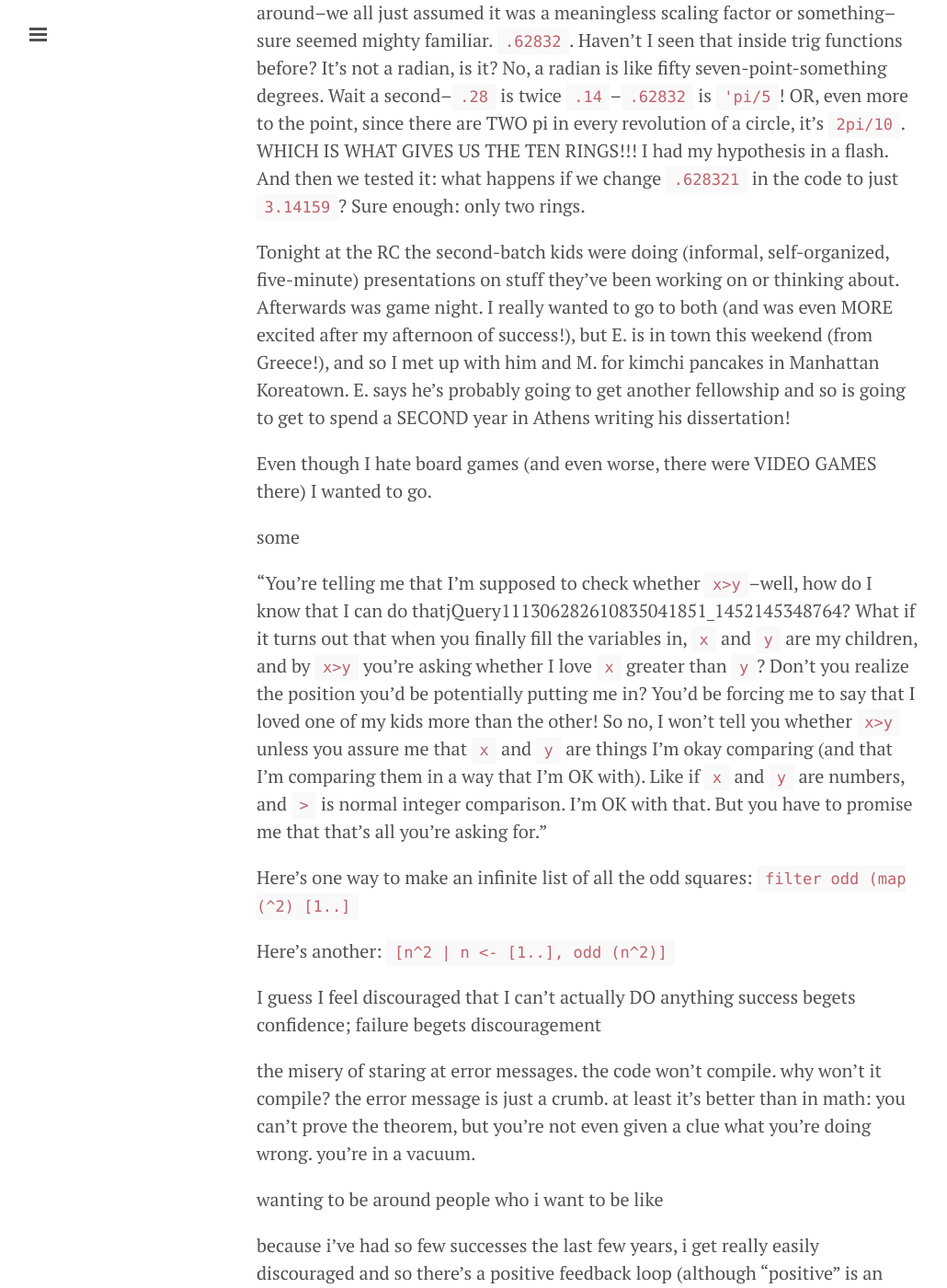
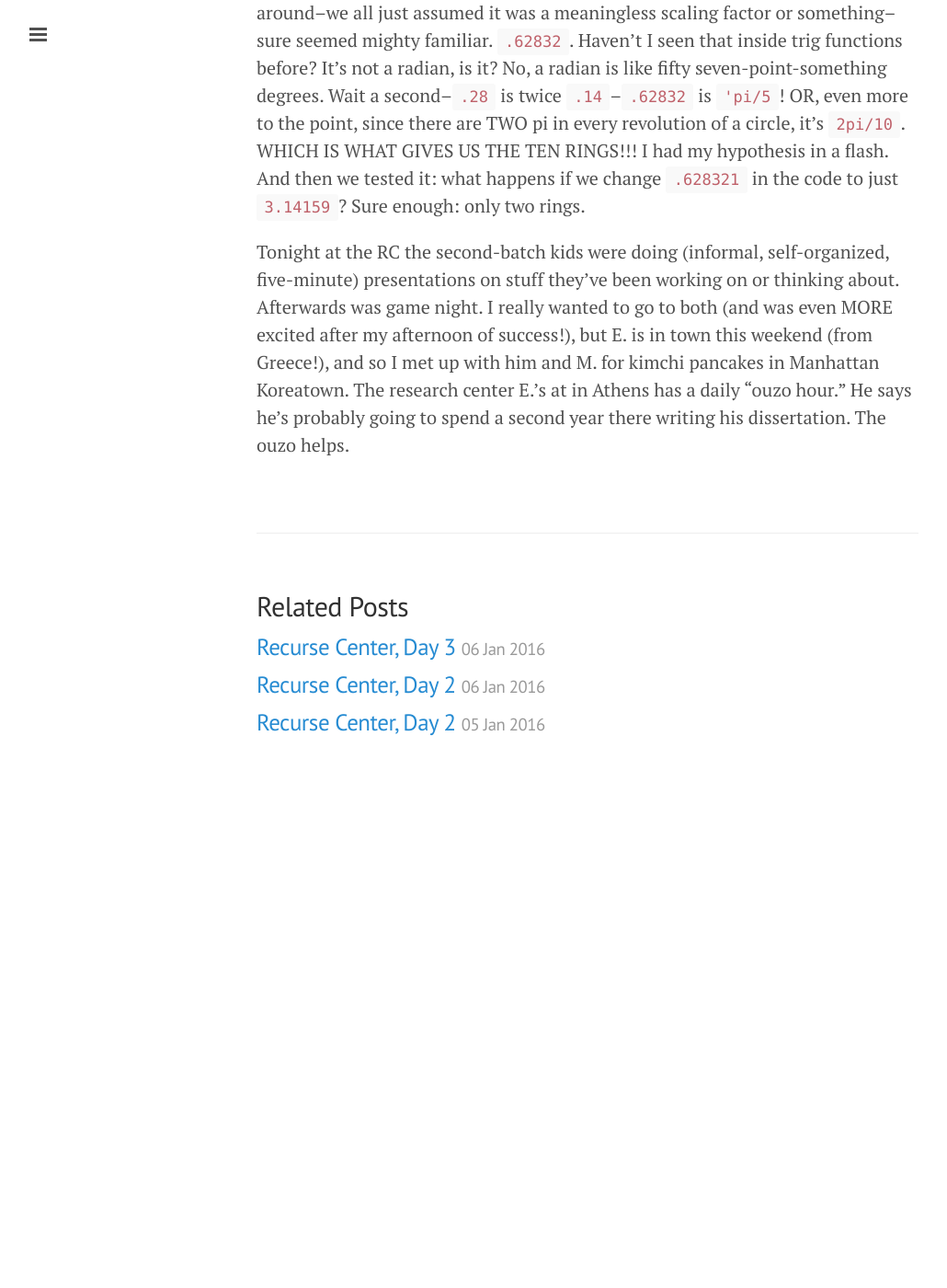
Before and after one commit to amalex5/amalex5.github.io, a Jekyll site: the page built from _posts/2016-01-08-rc-day-4.markdown, in a window 1280 px wide and 1400 px high, scrolled down 3053 px. Shown: the whole window at 92% size, without its empty margins (1-1031 px from the left). Built offline with Jekyll 4.4.1, drawn with Linux system fonts in a browser that asks for light colours; after the commit the page ends 3915 px from its top, so only the background shows below that; some of the changed text lies outside the part shown.

Commit message:
Post update: rc day 4

```diff
--- a/_posts/2016-01-08-rc-day-4.markdown
+++ b/_posts/2016-01-08-rc-day-4.markdown
@@ -1,6 +1,6 @@
 ---
 published: true
-title: rc day 4
+title: Recurse Center, Day 4
 layout: post
 ---
 Today was chiasmatic: I started it with the same anxiety and sadness from yesterday, and ended it with glory, compilation, and whiskey!
@@ -29,60 +29,4 @@ By the time O. and I started talking, he was really just hung up on the mathy pa
 
 At one point I realized that one of the random constants that had been floating around–we all just assumed it was a meaningless scaling factor or something–sure seemed mighty familiar. `.62832`. Haven't I seen that inside trig functions before? It's not a radian, is it? No, a radian is like fifty seven-point-something degrees. Wait a second–`.28` is twice `.14`–`.62832` is `'pi/5`! OR, even more to the point, since there are TWO pi in every revolution of a circle, it's `2pi/10`. WHICH IS WHAT GIVES US THE TEN RINGS!!! I had my hypothesis in a flash. And then we tested it: what happens if we change `.628321` in the code to just `3.14159`? Sure enough: only two rings.
 
-Tonight at the RC the second-batch kids were doing (informal, self-organized, five-minute) presentations on stuff they've been working on or thinking about. Afterwards was game night. I really wanted to go to both (and was even MORE excited after my afternoon of success!), but E. is in town this weekend (from Greece!), and so I met up with him and M. for kimchi pancakes in Manhattan Koreatown. E. says he's probably going to get another fellowship and so is going to get to spend a SECOND year in Athens writing his dissertation!
-
-
-
-Even though I hate board games (and even worse, there were VIDEO GAMES there) I wanted to go.
-
-some
-
-"You're telling me that I'm supposed to check whether `x>y`–well, how do I know that I can do thatjQuery111306282610835041851_1452145348764? What if it turns out that when you finally fill the variables in, `x` and `y` are my children, and by `x>y` you're asking whether I love `x` greater than `y`? Don't you realize the position you'd be potentially putting me in? You'd be forcing me to say that I loved one of my kids more than the other! So no, I won't tell you whether `x>y` unless you assure me that `x` and `y` are things I'm okay comparing (and that I'm comparing them in a way that I'm OK with). Like if `x` and `y` are numbers, and `>` is normal integer comparison. I'm OK with that. But you have to promise me that that's all you're asking for."
-
-Here's one way to make an infinite list of all the odd squares: `filter odd (map (^2) [1..]`
-
-Here's another: `[n^2 | n <- [1..], odd (n^2)]`
-
-I guess I feel discouraged that I can't actually DO anything
-success begets confidence; failure begets discouragement
-
-the misery of staring at error messages. the code won't compile. why won't it compile? the error message is just a crumb. at least it's better than in math: you can't prove the theorem, but you're not even given a clue what you're doing wrong. you're in a vacuum.
-
-wanting to be around people who i want to be like
-
-because i've had so few successes the last few years, i get really easily discouraged
-and so there's a positive feedback loop (although "positive" is an ironic description in this case: it's a positive feedback loop of increasing negativity).
-
-what's frustrating is that this feeling (positive feedback spiral of negativity) is very familiar to me. *but so is its opposite.*
-
-monotonic, not chiasmatic
-
-having some activities that are psychologically taxing and some that are psychologically rewarding, and so being able to cross-subsidize
-
-*Main> map ($ 5) (map (*) [1..10])
-[5,10,15,20,25,30,35,40,45,50]
-*Main> map (* 5) [1..10]
-[5,10,15,20,25,30,35,40,45,50]
-
-red tailed hawk
-http://abcnews.go.com/US/firefighter-rescues-injured-red-tailed-hawk-nyc-building/story?id=36152023
-when i came back, before getting a chance to actually finish writign problem #7
-http://abc7ny.com/pets/firefighter-rescues-injured-red-tailed-hawk-in-manhattan/1150260/
-
-wandering in
-some random code on the whiteboard
-high school geometry
-recognize some stuff as the parametrized version of a circle
-O. has ben trying to learn WebGL and spent the day trying to understand the code behind this one example on glssandbox, which consisted primarily of him changing parts of the code and seeing how the animaiton changed as a result
-able to realize that one of the random constants was pi/5 ("gee, seeing .628somethingsomething in the argument of that cosine looks familiar...")
-webgl
-the GLSSandbox looks amazing, as a really cool exam
-sadly i tried to open it on the ArchaeoBook, and it responded the same way the dinosaurs in a hypothetical real-world Jurassic Park would: by immediately dying once it was exposed to the
-
-webGL's
-but its fundamental unit isn't the pixel: it's a "fragment",
-
-red tailed hawk
-
-missing talks and drinks/snacks/game night
-mixed, b/c i don't like games, but Do want the socializing oppurtunity! on the other hand, want to see E
+Tonight at the RC the second-batch kids were doing (informal, self-organized, five-minute) presentations on stuff they've been working on or thinking about. Afterwards was game night. I really wanted to go to both (and was even MORE excited after my afternoon of success!), but E. is in town this weekend (from Greece!), and so I met up with him and M. for kimchi pancakes in Manhattan Koreatown. The research center E.'s at in Athens has a daily "ouzo hour." He says he's probably going to spend a second year there writing his dissertation. The ouzo helps.
```
